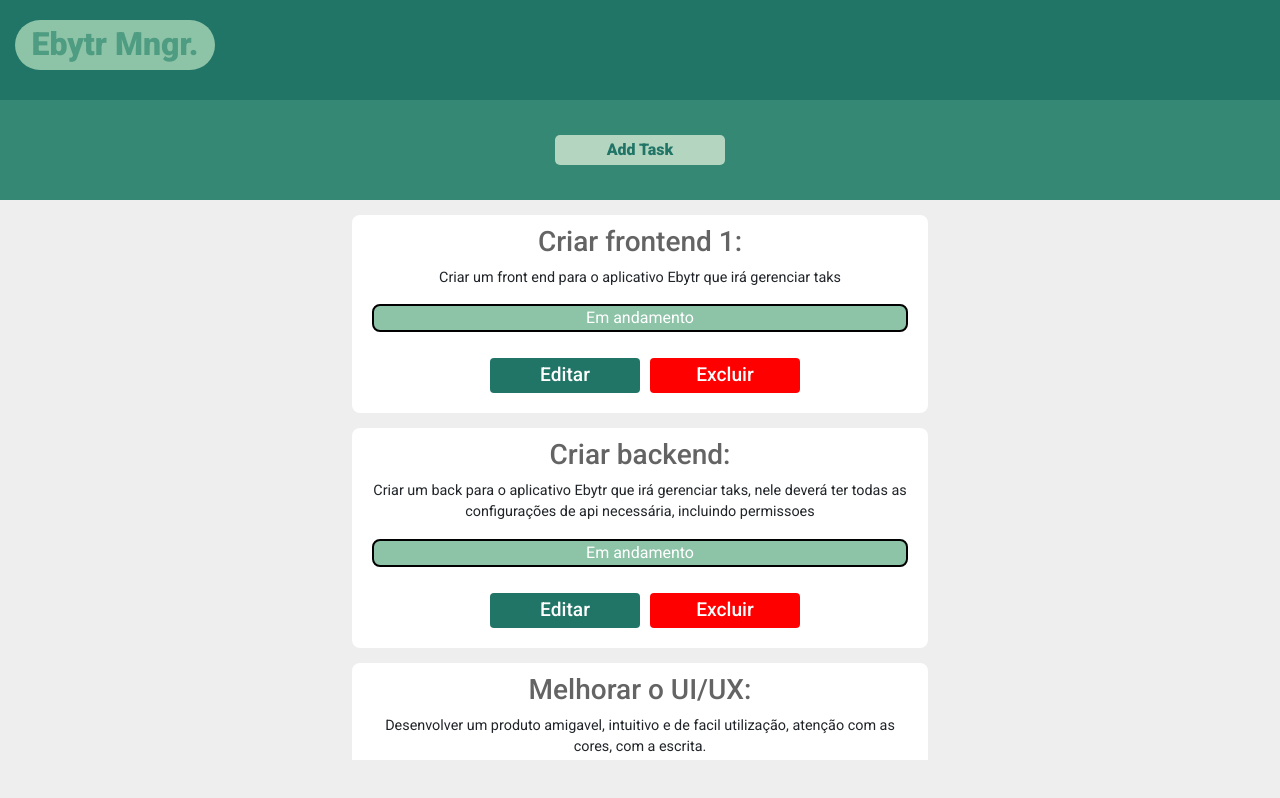
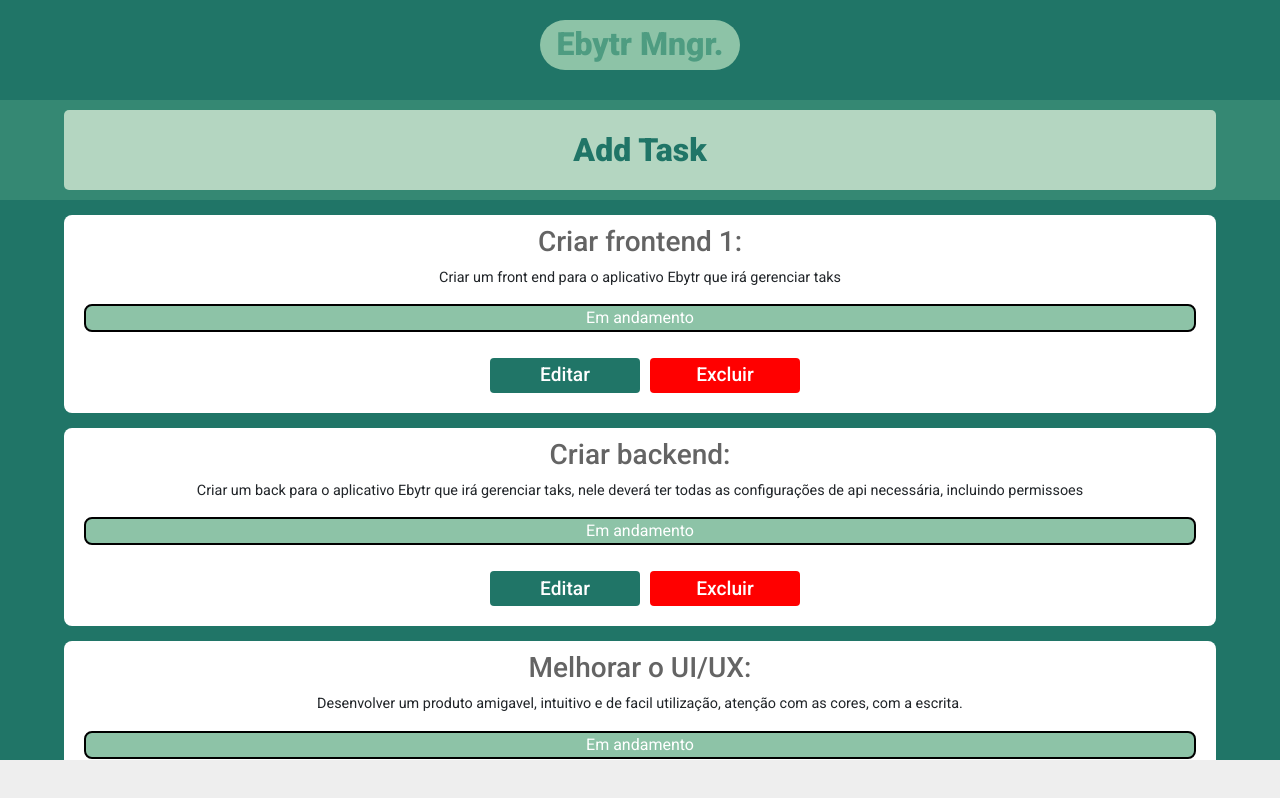
Before and after one commit to DarioJunior/ebytr-manager, a React app in the folder frontend/: page / in a window 1280 px wide. Built offline with nearby package versions, Linux system fonts and the light colour scheme.

Commit message:
Fix: small fix on css

```diff
--- a/frontend/src/components/AddTask/styles.js
+++ b/frontend/src/components/AddTask/styles.js
@@ -12,8 +12,7 @@ export const Container = styled.section`
 `;
 
 export const Button = styled.button`
-  @media screen and (max-width: 360px) {
-
+  @media screen and (min-width: 200px) {
     font-size: 2rem;
     width: 90vw;
     height: 80px;
@@ -22,6 +21,4 @@ export const Button = styled.button`
   background-color: #B4D6C1;
   border-radius: 5px;
   font-weight: 800;
-  height: 30px;
-  width: 170px;;
 `;
--- a/frontend/src/components/Header/styles.js
+++ b/frontend/src/components/Header/styles.js
@@ -1,7 +1,7 @@
 import styled from "styled-components";
 // #DFEAE2 #B4D6C1 #8DC3A7 #6BAF92 #4E9C81 #358873 #207567
 export const Container = styled.header`
-  @media screen and (max-width: 360px) {
+  @media screen and (min-width: 200px) {
     background-color: #207567;
   }
 
@@ -15,7 +15,7 @@ export const Container = styled.header`
 `;
 
 export const LogoContainer = styled.div`
-  @media screen and (max-width: 360px) {
+  @media screen and (min-width: 200px) {
     background-color: #8DC3A7;
     margin: 0 auto;
   }
--- a/frontend/src/components/TaskList/styles.js
+++ b/frontend/src/components/TaskList/styles.js
@@ -1,9 +1,7 @@
 import styled from "styled-components";
 
 export const Container = styled.section`
-  @media screen and (max-width: 360px) {
-    background-color: #207567;
-  }
+  background-color: #207567;
   height: 70vh;
   margin: 0 auto;
   max-width: 1440px;
@@ -12,7 +10,7 @@ export const Container = styled.section`
 `;
 
 export const TaskContainer = styled.div`
-  @media screen and (max-width: 360px) {
+  @media screen and (min-width: 200px) {
     width: 90%;
     min-width: 200px;
   }
@@ -42,8 +40,6 @@ export const ParagraphDescription = styled.p`
 `
 
 export const Button = styled.button`
-  @media screen and (max-width: 360px) {
-  }
   background-color: ${props => props.red ? 'red' : '#207567'};
   border-radius: 4px;
   color: white;
```
Also changed, not shown: frontend/src/components/AddTaskModal/styles.js (+4 -4 lines).
